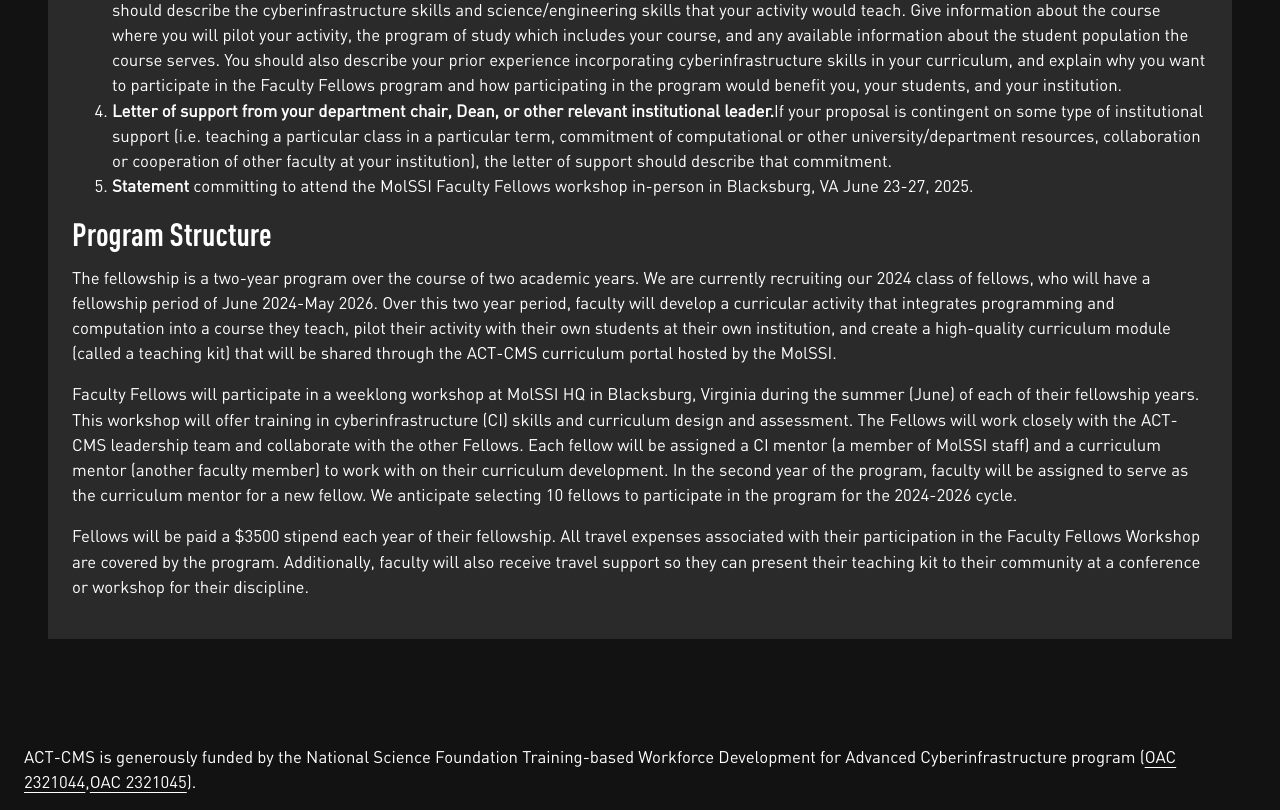
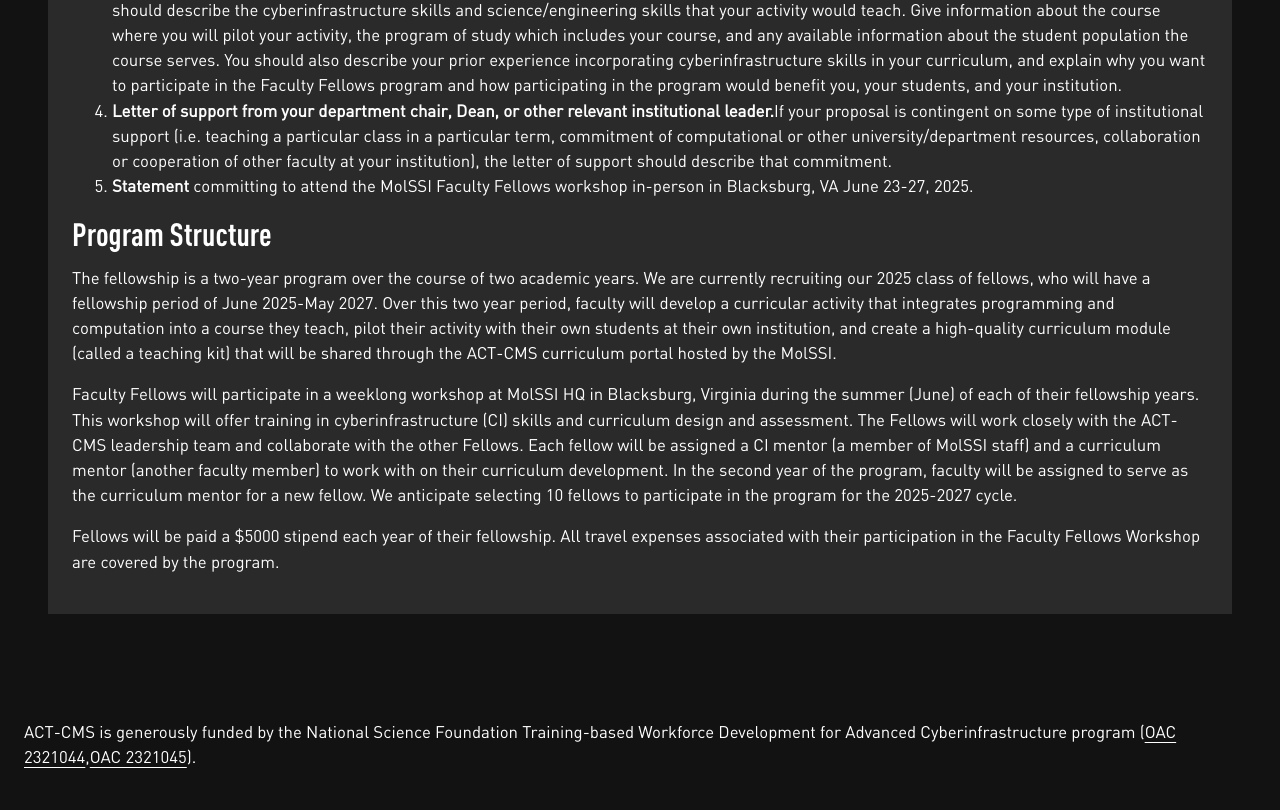
Before and after one commit to act-cms/act-cms.github.io, a React (Vite) app in the folder act-cms-website/: page /#/faculty_fellowship_program in a window 1280 px wide. Shown: the part 1212-2022 px from the top of the page. After the commit the page ends 1997 px from the top, so only its background shows below. Built offline with nearby package versions, Linux system fonts and the light colour scheme.

Commit message:
correct dates for 2025

```diff
--- a/act-cms-website/src/pages/Faculty_Fellowship.jsx
+++ b/act-cms-website/src/pages/Faculty_Fellowship.jsx
@@ -143,7 +143,7 @@
 
       <Typography paragraph={true}>
       The fellowship is a two-year program over the course of two academic years.
-      We are currently recruiting our 2024 class of fellows, who will have a fellowship period of June 2024-May 2026.
+      We are currently recruiting our 2025 class of fellows, who will have a fellowship period of June 2025-May 2027.
       Over this two year period, faculty will develop a curricular activity that integrates programming and computation into a course they teach,
       pilot their activity with their own students at their own institution, and create a high-quality curriculum module (called a teaching kit) that will be shared through the ACT-CMS curriculum portal hosted by the MolSSI.
       </Typography>
@@ -155,14 +155,12 @@
       The Fellows will work closely with the ACT-CMS leadership team and collaborate with the other Fellows.
       Each fellow will be assigned a CI mentor (a member of MolSSI staff) and a curriculum mentor (another faculty member) to work with on their curriculum development.
       In the second year of the program, faculty will be assigned to serve as the curriculum mentor for a new fellow.
-      We anticipate selecting 10 fellows to participate in the program for the 2024-2026 cycle.
+      We anticipate selecting 10 fellows to participate in the program for the 2025-2027 cycle.
       </Typography>
 
       <Typography paragraph={true}>
-      Fellows will be paid a $3500 stipend each year of their fellowship.
+      Fellows will be paid a $5000 stipend each year of their fellowship.
       All travel expenses associated with their participation in the Faculty Fellows Workshop are covered by the program.
-      Additionally, faculty will also receive travel support so they can present their teaching kit to their community at a conference or workshop for their discipline.
-
       </Typography>
 
 
```
